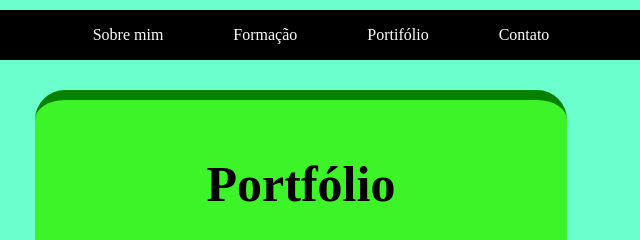
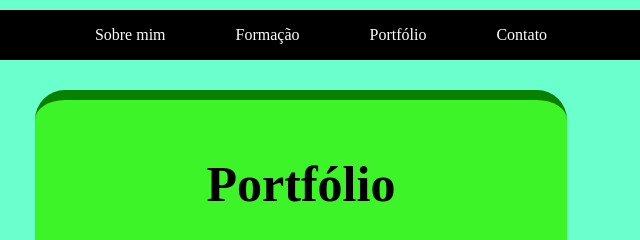
Before and after one commit to rafaelriba/PortfolioPessoal, a plain HTML site: page portfolio.html in a window 1280 px wide. Shown: the top 240 px of the page, 339-979 px from the left. Drawn offline with Linux system fonts and the light colour scheme.

Commit message:
Update portfolio.html

```diff
--- a/portfolio.html
+++ b/portfolio.html
@@ -4,7 +4,7 @@
   <meta charset="UTF-8">
   <meta http-equiv="X-UA-Compatible" content="IE=edge">
   <meta name="viewport" content="width=device-width, initial-scale=1.0">
-  <title>Portifólio</title>
+  <title>Portfólio</title>
   <link rel="stylesheet" href="estilo.css">
 </head>
 
@@ -16,7 +16,7 @@
     <ul>
       <li><a href="index.html">Sobre mim</a></li>
       <li><a href="formacao.html">Formação</a></li>
-      <li><a href="portfolio.html">Portifólio</a></li>
+      <li><a href="portfolio.html">Portfólio</a></li>
       <li><a href="contato.html">Contato</a></li>
     </ul>
   </nav>
```
